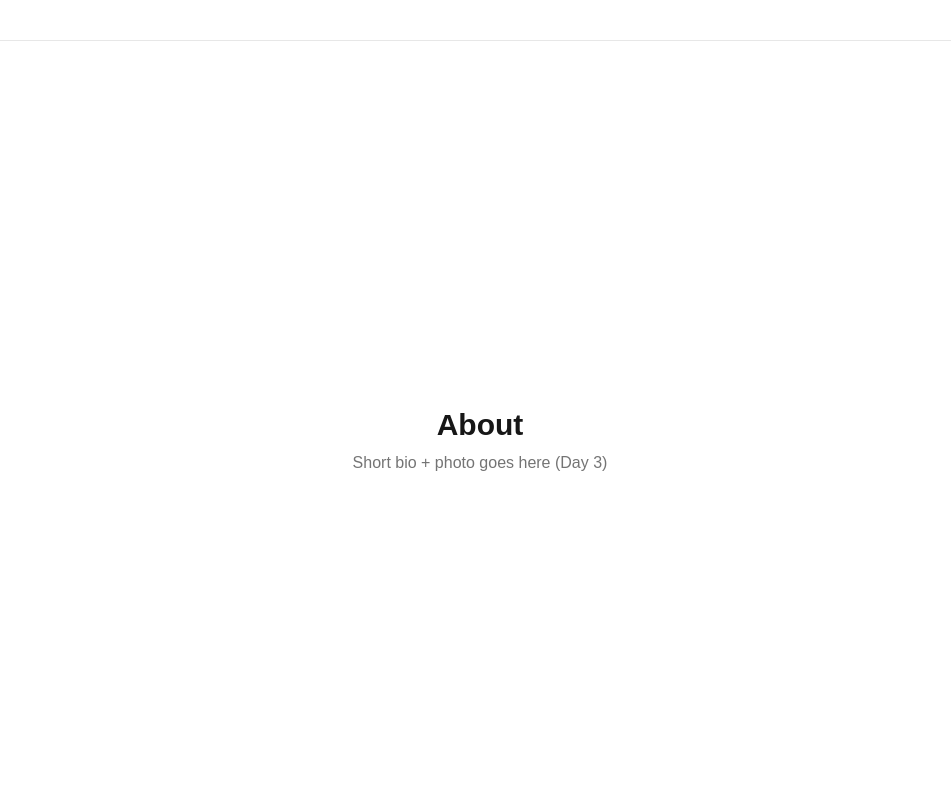
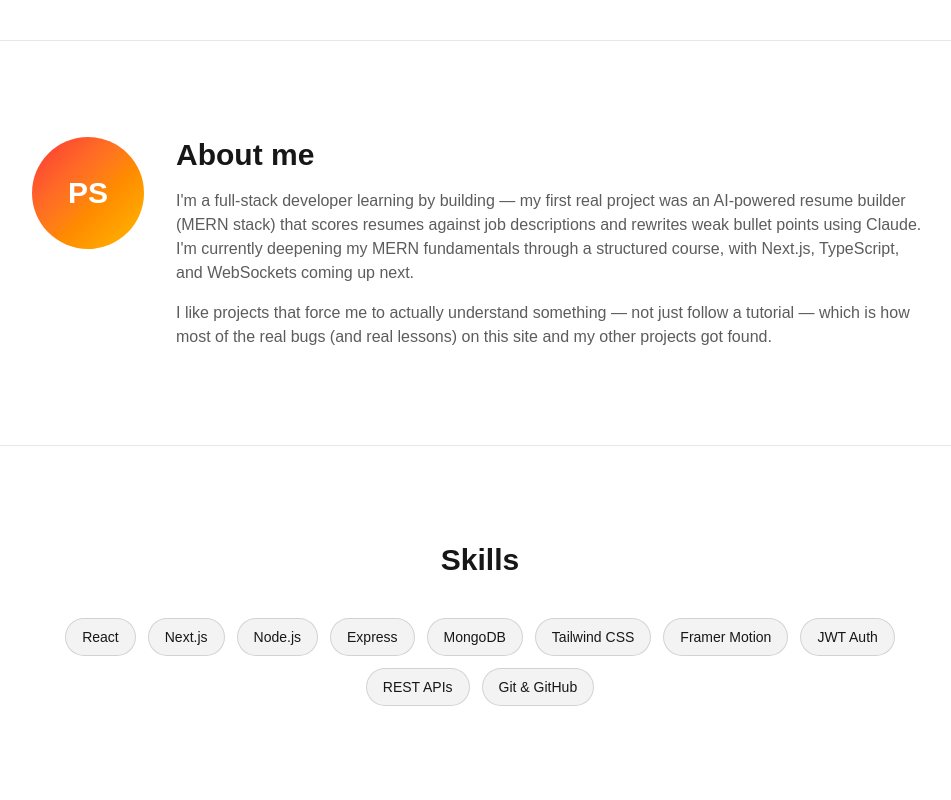
Before and after one commit to priyanshu4849/portfolio-website, a Next.js app: page / in a window 1280 px wide. Shown: the part 760-1560 px from the top of the page, without its empty margins (160-1111 px from the left). Built offline with nearby package versions, Linux system fonts and the light colour scheme.

Commit message:
Day 3: animated About and Skills sections

```diff
--- a/components/About.jsx
+++ b/components/About.jsx
@@ -1,10 +1,39 @@
+"use client";
+
+import { motion } from "framer-motion";
+
 export default function About() {
   return (
-    <section id="about" className="min-h-screen flex items-center justify-center border-b border-foreground/10">
-      <div className="text-center">
-        <h2 className="text-3xl font-bold">About</h2>
-        <p className="mt-2 text-foreground/60">Short bio + photo goes here (Day 3)</p>
-      </div>
+    <section
+      id="about"
+      className="border-b border-foreground/10 px-6 py-24"
+    >
+      <motion.div
+        initial={{ opacity: 0, y: 24 }}
+        whileInView={{ opacity: 1, y: 0 }}
+        viewport={{ once: true, amount: 0.4 }}
+        transition={{ duration: 0.5, ease: "easeOut" }}
+        className="mx-auto flex max-w-4xl flex-col items-center gap-8 text-center sm:flex-row sm:items-start sm:text-left"
+      >
+        <div className="flex h-28 w-28 shrink-0 items-center justify-center rounded-full bg-gradient-to-br from-red-500 to-amber-400 text-3xl font-bold text-white">
+          PS
+        </div>
+
+        <div>
+          <h2 className="text-3xl font-bold">About me</h2>
+          <p className="mt-4 text-foreground/70">
+            I&apos;m a full-stack developer learning by building &mdash; my first real project was an
+            AI-powered resume builder (MERN stack) that scores resumes against job descriptions and
+            rewrites weak bullet points using Claude. I&apos;m currently deepening my MERN fundamentals
+            through a structured course, with Next.js, TypeScript, and WebSockets coming up next.
+          </p>
+          <p className="mt-4 text-foreground/70">
+            I like projects that force me to actually understand something &mdash; not just follow a
+            tutorial &mdash; which is how most of the real bugs (and real lessons) on this site and my
+            other projects got found.
+          </p>
+        </div>
+      </motion.div>
     </section>
   );
 }
--- a/components/Skills.jsx
+++ b/components/Skills.jsx
@@ -1,9 +1,61 @@
+"use client";
+
+import { motion } from "framer-motion";
+
+const skills = [
+  "React",
+  "Next.js",
+  "Node.js",
+  "Express",
+  "MongoDB",
+  "Tailwind CSS",
+  "Framer Motion",
+  "JWT Auth",
+  "REST APIs",
+  "Git & GitHub",
+];
+
+const listVariants = {
+  hidden: {},
+  show: { transition: { staggerChildren: 0.06 } },
+};
+
+const itemVariants = {
+  hidden: { opacity: 0, y: 12 },
+  show: { opacity: 1, y: 0 },
+};
+
 export default function Skills() {
   return (
-    <section id="skills" className="min-h-screen flex items-center justify-center border-b border-foreground/10">
-      <div className="text-center">
-        <h2 className="text-3xl font-bold">Skills</h2>
-        <p className="mt-2 text-foreground/60">Tech stack grid goes here (Day 3)</p>
+    <section id="skills" className="border-b border-foreground/10 px-6 py-24">
+      <div className="mx-auto max-w-4xl text-center">
+        <motion.h2
+          initial={{ opacity: 0, y: 16 }}
+          whileInView={{ opacity: 1, y: 0 }}
+          viewport={{ once: true, amount: 0.6 }}
+          transition={{ duration: 0.4 }}
+          className="text-3xl font-bold"
+        >
+          Skills
+        </motion.h2>
+
+        <motion.ul
+          variants={listVariants}
+          initial="hidden"
+          whileInView="show"
+          viewport={{ once: true, amount: 0.3 }}
+          className="mt-10 flex flex-wrap items-center justify-center gap-3"
+        >
+          {skills.map((skill) => (
+            <motion.li
+              key={skill}
+              variants={itemVariants}
+              className="rounded-full border border-foreground/15 bg-foreground/5 px-4 py-2 text-sm font-medium"
+            >
+              {skill}
+            </motion.li>
+          ))}
+        </motion.ul>
       </div>
     </section>
   );
```
